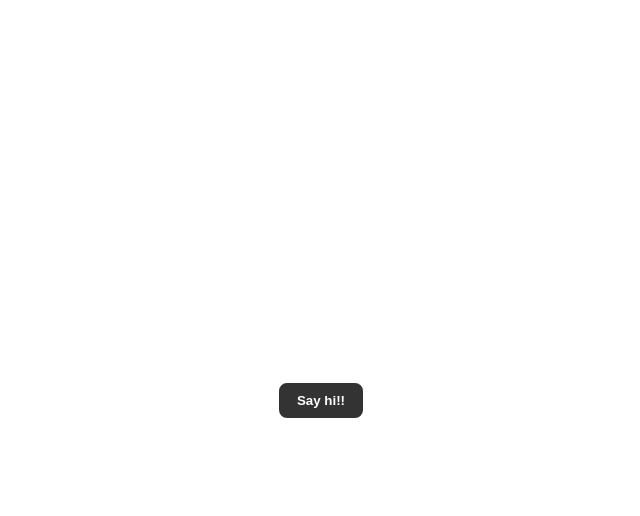
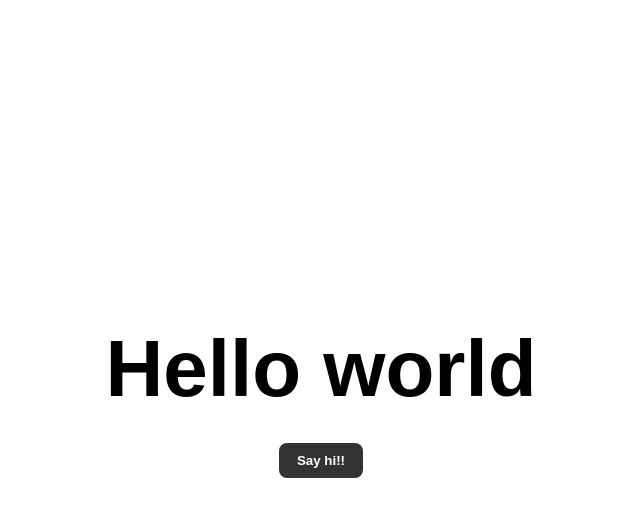
Before and after one commit to vong0-0/test-git, a website: page index.html in a window 1280 px wide. Both pictures are taken after a click on the button "Say hi!!". Shown: the whole page, without its empty margins (319-959 px from the left). Drawn offline with Linux system fonts and the light colour scheme.

Commit message:
Create feature say hi for say hi button

```diff
--- a/index.html
+++ b/index.html
@@ -8,7 +8,10 @@
   </head>
   <body>
     <main id="main-content">
+      <p class="greeting"></p>
       <button class="say-hi-button">Say hi!!</button>
     </main>
   </body>
+
+  <script src="script.js"></script>
 </html>
--- /dev/null
+++ b/script.js
@@ -0,0 +1,6 @@
+const sayHiBtn = document.querySelector(".say-hi-button");
+const greeting = document.querySelector(".greeting");
+
+sayHiBtn.addEventListener("click", () => {
+  greeting.textContent = "Hello world";
+});
--- a/style.css
+++ b/style.css
@@ -6,12 +6,17 @@
   box-sizing: border-box;
 }
 
+body {
+  font-family: sans-serif;
+}
+
 #main-content {
   width: 100%;
   height: 100vh;
   display: flex;
   justify-content: center;
   align-items: center;
+  flex-direction: column;
 }
 
 .say-hi-button {
@@ -31,3 +36,9 @@
   box-shadow: 0 5px 0 #333;
   transform: translateY(-5px);
 }
+
+.greeting {
+  font-weight: bold;
+  font-size: 5rem;
+  margin-bottom: 1.75rem;
+}
```
